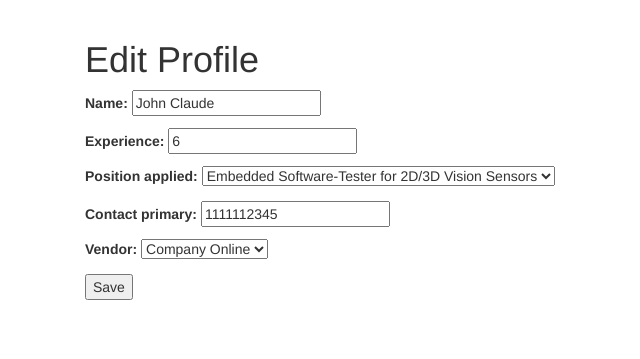
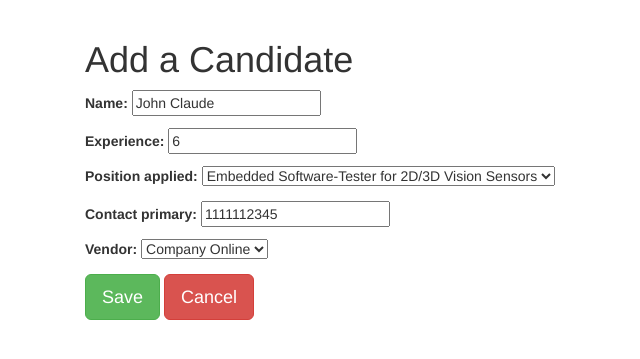
Before and after one commit to rahulkriplani/django-interview-manager, a Django app: a page that uses Evaluator/templates/base.html in a window 1280 px wide. Shown: the part 72-431 px from the top of the page, without its empty margins (0-640 px from the left). Run offline with Django 3.2, Linux system fonts and the light colour scheme; a user stored in the database is signed in; data comes from the database, SQL or seed files in the repository; both versions use the stored data as it was after the commit; parts of the project's set-up code (start-up, migrations or seed data) failed here and were passed over; some libraries are stand-ins or nearby versions.

Commit message:
If no rounds, show proper msg. Edit candi profile uses correct template. Button changed for edit_profile

```diff
--- a/Evaluator/templates/edit_profile.html
+++ b/Evaluator/templates/edit_profile.html
@@ -7,7 +7,7 @@
 		<form method="post">
 			{% csrf_token %}
 			{{ form.as_p }}
-			<button type="submit">Save</button>
+			<button class="btn btn-success btn-lg" type="submit">Save</button>
 		</form>
 </div>
 
--- a/Evaluator/templates/profile.html
+++ b/Evaluator/templates/profile.html
@@ -7,6 +7,7 @@
 {% block content %}
 <div class="col-md-10">
     <p><h3>Welcome {{ request.user.first_name }} {{request.user.last_name}}</h3></p>
+    {% if my_rounds %}
         <p><h3> Upcoming rounds : {% for round in my_rounds %}</h3></p>
             <ol class="list-group">
              <p>
@@ -27,7 +28,11 @@
 
             {% endfor %}
             </ol>
+    {% else %}
+      <h3>No rounds scheduled </h3>
+    {% endif %}
 </div>
+
 <div class="col-md-2">
     <div class="row well">
         Text
--- a/Evaluator/views/view_candidate.py
+++ b/Evaluator/views/view_candidate.py
@@ -48,12 +48,11 @@ def edit_candidate(request, candidate_pk):
         form = forms.AddCandidateForm(request.POST, instance=candidate)
         if form.is_valid():
             form.save()
-            #return redirect('/profile')  # This has to go to candidate details page
             return HttpResponseRedirect(candidate.get_absolute_url())
     else:
         form = forms.AddCandidateForm(instance=candidate)
         args = {'form':form}
-        return render(request, 'edit_profile.html', args)
+        return render(request, 'add_candidate.html', args)
 
 def candi_details(request, candidate_pk):
     candidate = Candidate.objects.get(pk=candidate_pk)
```
Also changed, not shown: db.sqlite3. Lines whose indentation alone changed are shown as unchanged.
